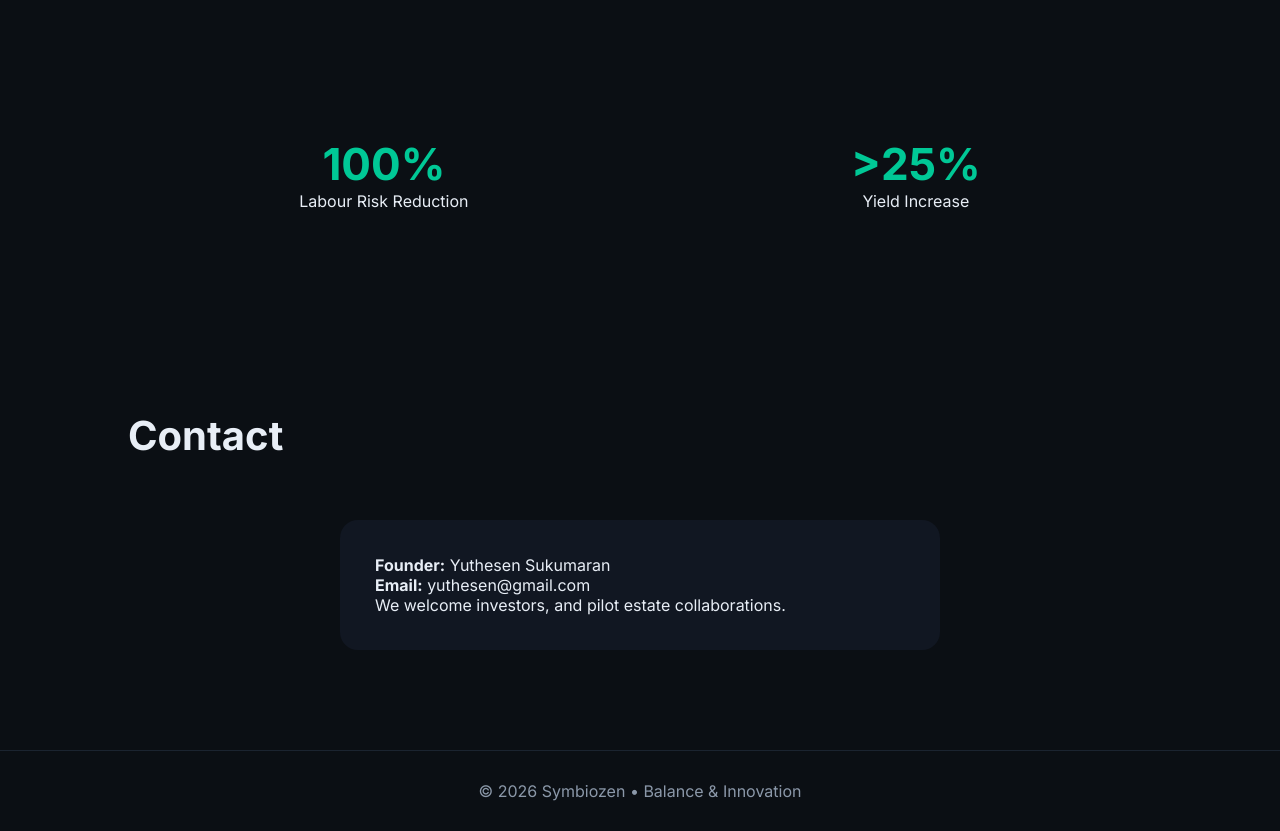
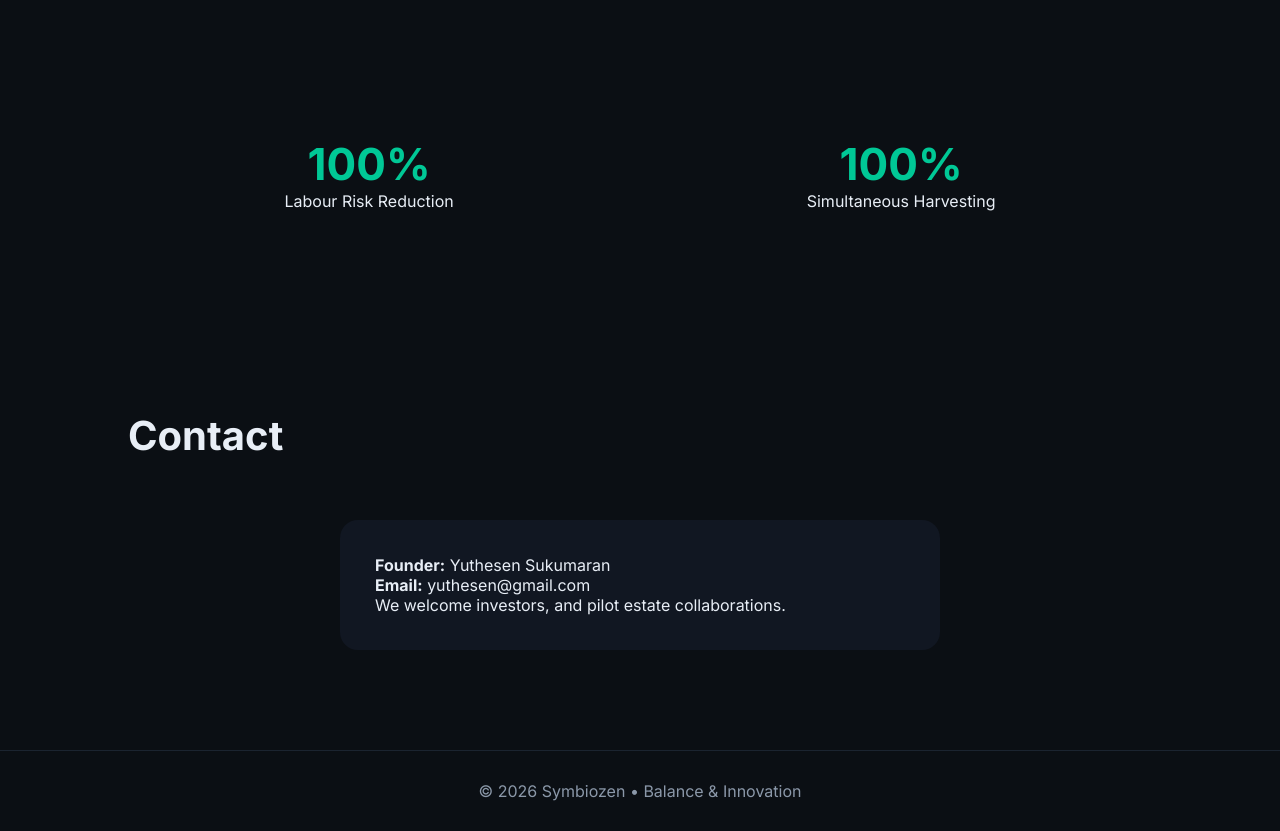
Before and after one commit to genius7/Symbiozen, a plain HTML site: page index.html in a window 1280 px wide. Shown: the part 1640-2471 px from the top of the page. Drawn offline with Linux system fonts and the light colour scheme.

Commit message:
Update index.html

```diff
--- a/index.html
+++ b/index.html
@@ -285,7 +285,7 @@
 <section>
     <div class="metrics">
         <div class="metric"><h2>100%</h2><p>Labour Risk Reduction</p></div>
-        <div class="metric"><h2>>25%</h2><p>Yield Increase</p></div>
+        <div class="metric"><h2>100%</h2><p>Simultaneous Harvesting</p></div>
     </div>
 </section>
 
```
